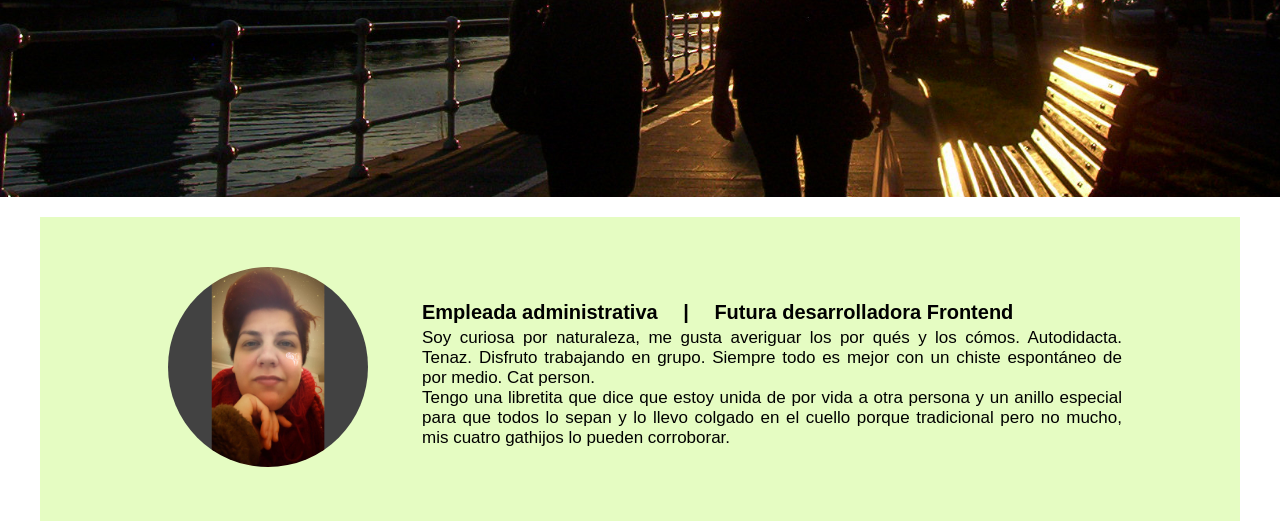
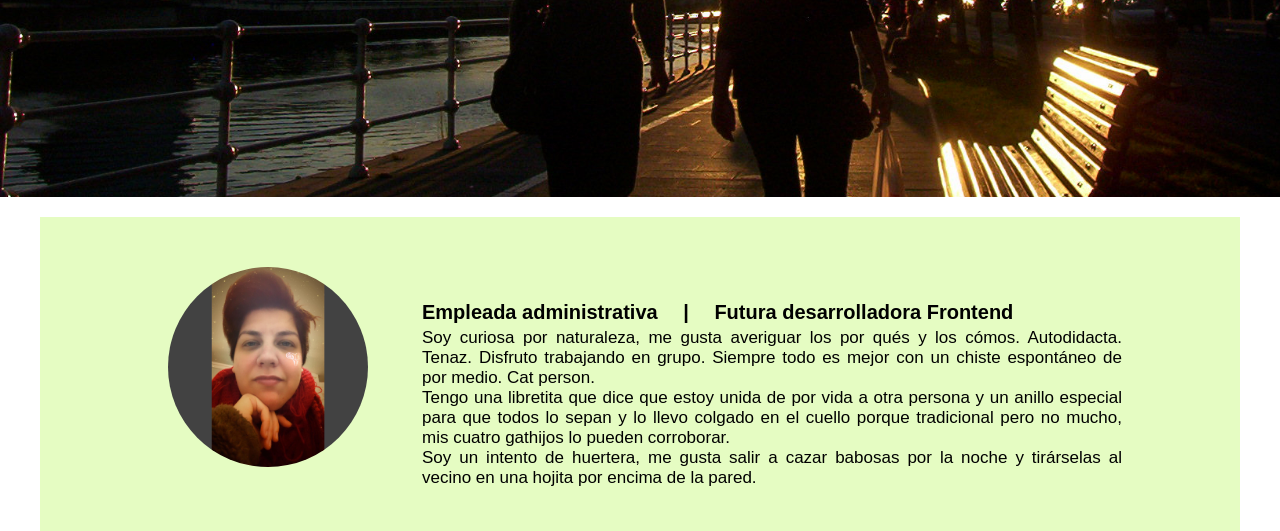
Before and after one commit to LoohanZero/Pagina-Loohan, a plain HTML site: page index.html in a window 1280 px wide. Shown: the part 421-952 px from the top of the page. Drawn offline with Linux system fonts and the light colour scheme; a web font is replaced by a local one.

Commit message:
Agrego párrafo a descripción de index.html

```diff
--- a/index.html
+++ b/index.html
@@ -64,7 +64,11 @@ font-family: 'Tajawal', sans-serif;
                         person.</p>
                     <p>Tengo una libretita que dice que estoy unida de por vida a otra persona y un anillo especial para
                         que todos lo sepan y lo llevo colgado en el cuello porque tradicional pero no mucho, mis cuatro
-                        gathijos lo pueden corroborar.</p>
+                        gathijos lo pueden corroborar. </p>
+                    <p>
+                        Soy un intento de huertera, me gusta salir a cazar babosas por la noche y tirárselas al vecino en una
+                        hojita por encima de la pared.
+                    </p>
                 </div>
 
 
```
